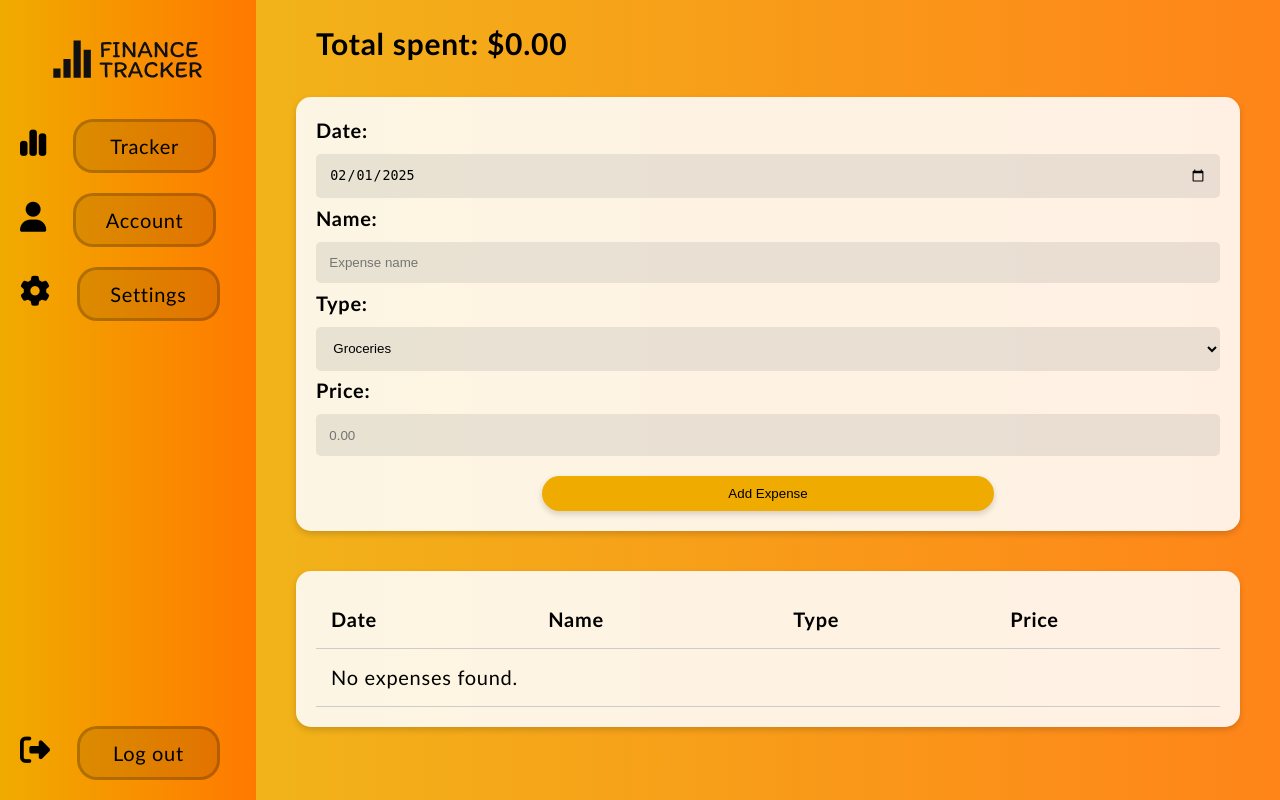
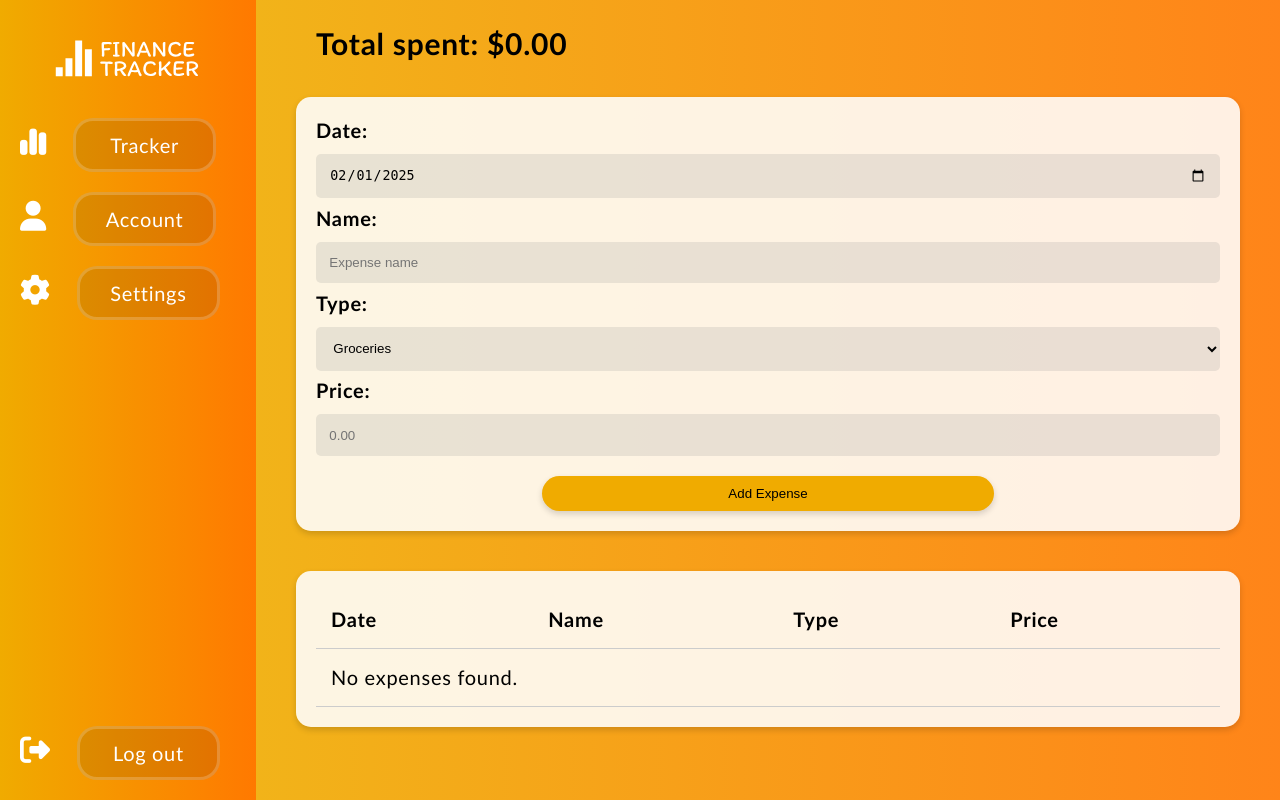
Before and after one commit to Arwers/WdPAI, a PHP site: page /public/views/tracker in a window 1280 px wide. Run offline with PHP 8.4, Linux system fonts and the light colour scheme; a stand-in replaces the project's code that opens the database connection; some libraries are stand-ins or nearby versions.

Commit message:
hotfix: change logo to white

```diff
--- a/public/css/tracker.css
+++ b/public/css/tracker.css
@@ -50,12 +50,12 @@ li i {
 }
 
 .button {
-    border: 3px solid rgba(0, 0, 0, 0.2);
+    border: 3px solid rgba(255, 255, 255, 0.2);
     border-radius: 1em;
     margin-left: 1em;
     text-align: center;
     letter-spacing: 0.7px;
-    color: black;
+    color: #ffffff;
     padding: 0.2em;
     width: 60%;
     background-color: rgba(0, 0, 0, 0.1);
@@ -63,7 +63,7 @@ li i {
 
 ul {
     list-style-type: none;
-    color: black;
+    color: #ffffff;
     font: normal normal normal 20px/27px "Gill Sans", sans-serif;
     letter-spacing: 0.72px;
     height: 100%;
--- a/public/views/tracker.php
+++ b/public/views/tracker.php
@@ -9,7 +9,7 @@
 <body>
 <div class="base-container">
     <nav>
-        <img src="public/img/logo-black.svg" alt="Logo">
+        <img src="public/img/logo.svg" alt="Logo">
         <ul>
             <li>
                 <i class="fa-solid fa-chart-simple"></i>
```
Also changed, not shown: README.md, 2 other files.
